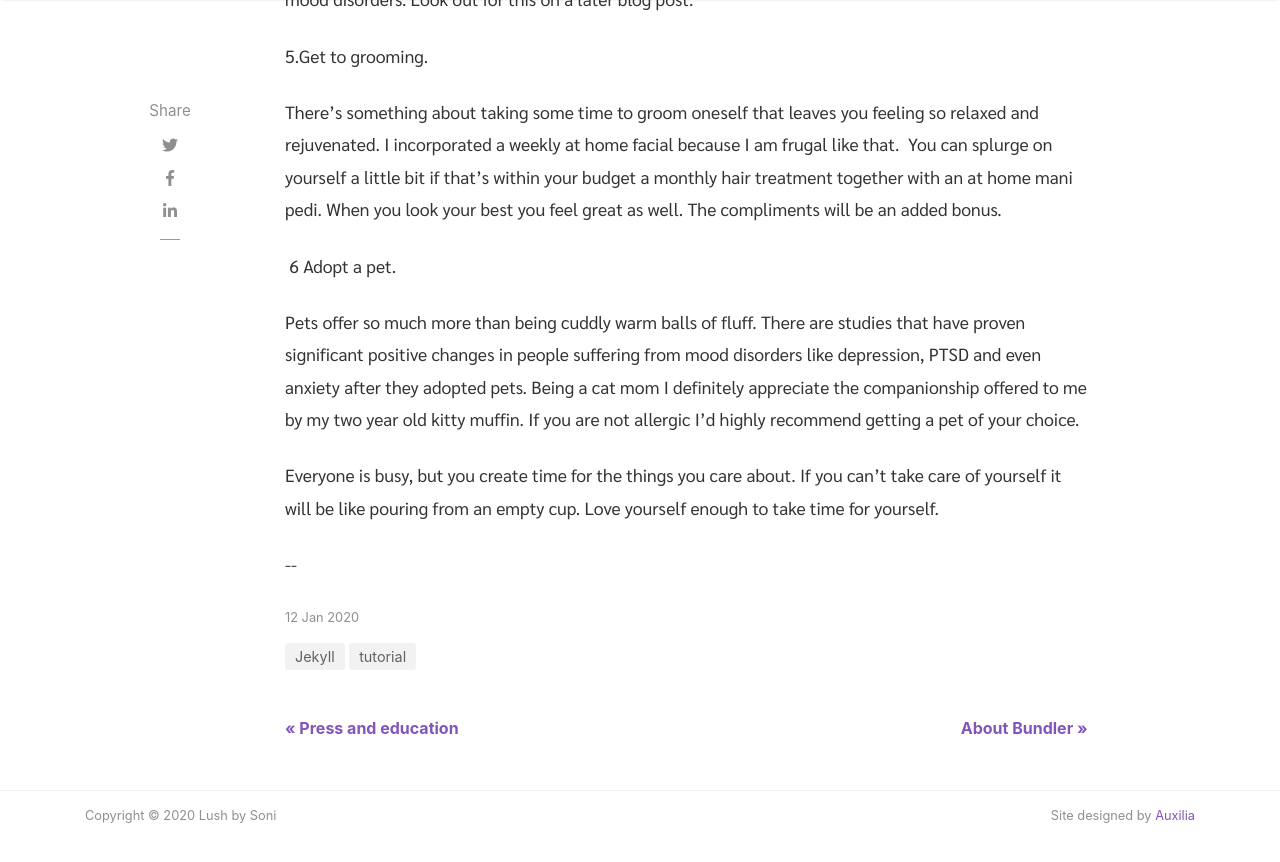
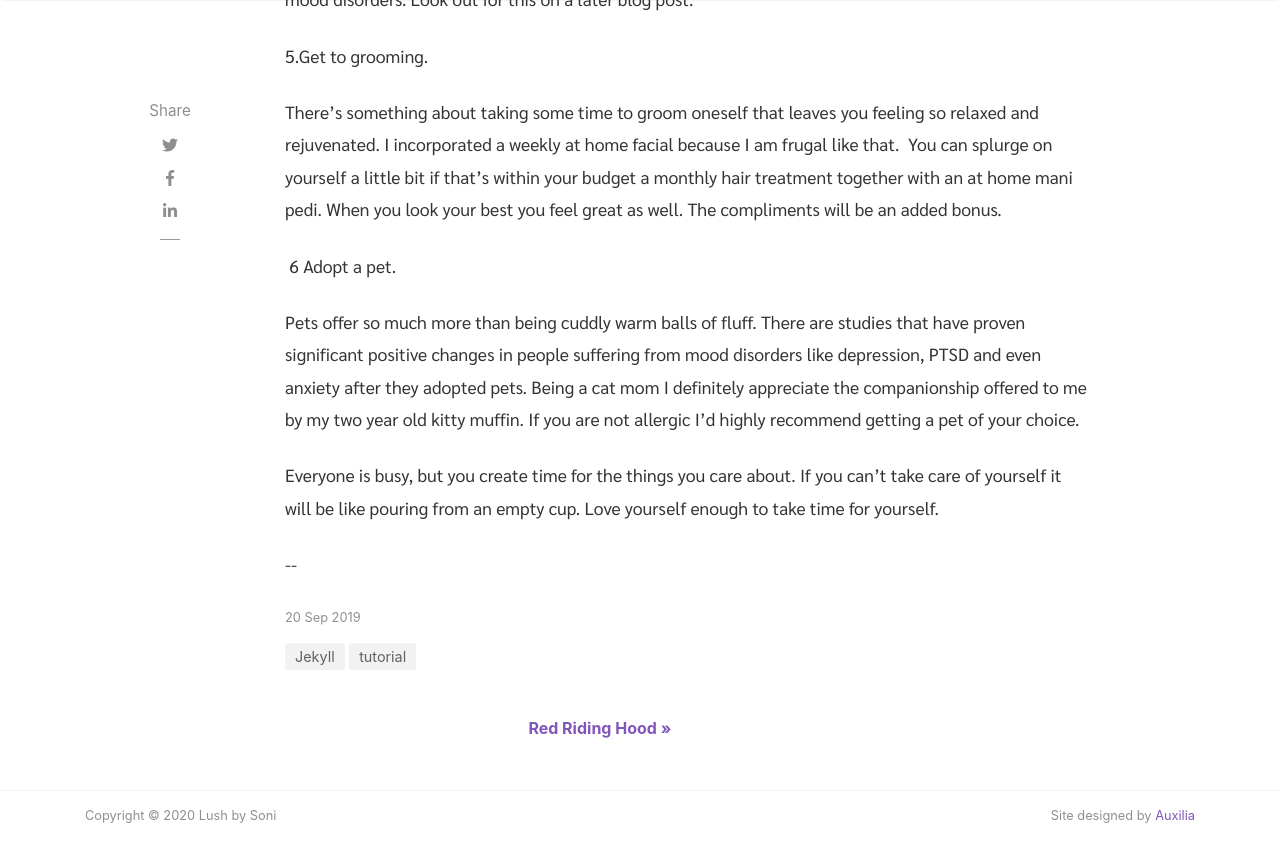
Before and after one commit to lushbysoni/blog, a Jekyll site: the page built from _posts/2019-09-20-self-care-6-ways-to-love-yourslf-a-little-more-.md, in a window 1280 px wide and 900 px high, scrolled down 2387 px. Shown: the top 862 px of the window. Built offline with Jekyll 4.4.1, drawn with Linux system fonts in a browser that asks for light colours; nearby versions of some CDN libraries.

Commit message:
Updated 2 files via CloudCannon

```diff
--- a/_posts/2020-01-12-self-care-6-ways-to-love-yourslf-a-little-more-.md
+++ b/_posts/2019-09-20-self-care-6-ways-to-love-yourslf-a-little-more-.md
@@ -1,6 +1,6 @@
 ---
 title: SELF CARE; 6 WAYS TO LOVE YOURSLF A LITTLE MORE.
-date: 2020-01-12 00:00:00
+date: 2019-09-20 00:00:00
 categories:
   - Jekyll
   - tutorial
```
